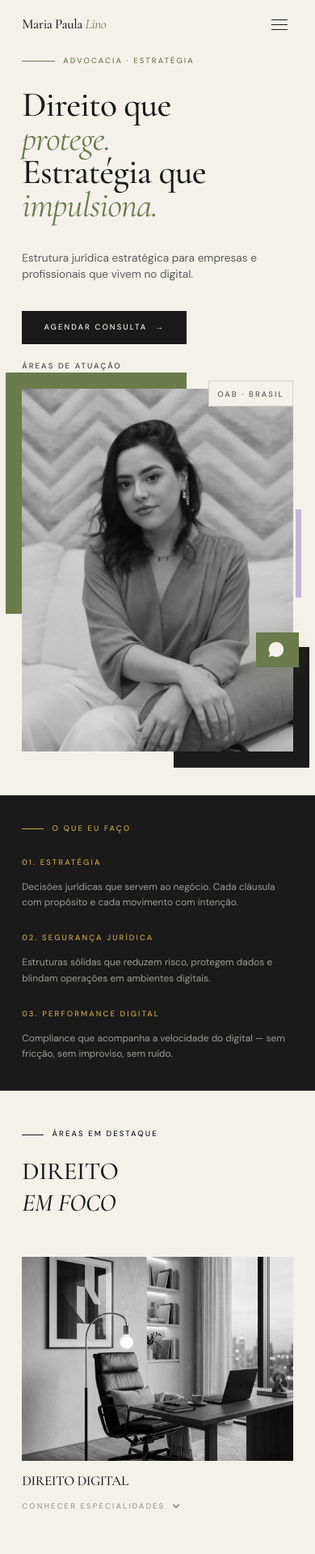
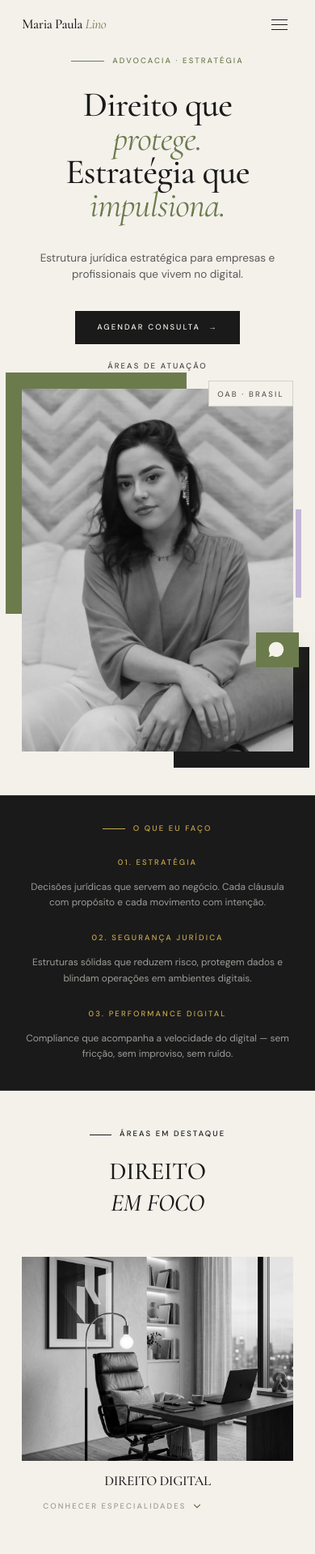
Before and after one commit to anacquesta/mariapaula-project, a React (Vite) app: page / in a window 390 px wide. Shown: the top 1919 px of the page at 81% size. Built offline with nearby package versions, Linux system fonts and the light colour scheme; the HTML template or start-up script is replaced by a standard one.

Commit message:
Centralize section titles and content on mobile for all main sections

```diff
--- a/src/components/site/Areas.tsx
+++ b/src/components/site/Areas.tsx
@@ -109,9 +109,9 @@ const Areas = () => {
     <section id="servicos" className="py-12 md:pt-20 md:pb-12 bg-offwhite">
       <div ref={ref} className="container reveal grid md:grid-cols-12 gap-12 items-start">
         {/* Left Column: Title & Link */}
-        <div className="md:col-span-3 flex flex-col justify-between h-full py-2">
+        <div className="md:col-span-3 flex flex-col items-center text-center md:items-start md:text-left justify-between h-full py-2">
           <div>
-            <div className="flex items-center gap-3 mb-6">
+            <div className="flex items-center justify-center md:justify-start gap-3 mb-6">
               <span className="h-px w-8 bg-charcoal" />
               <span className="label-caps text-charcoal text-xs tracking-widest">Áreas em destaque</span>
             </div>
@@ -125,7 +125,7 @@ const Areas = () => {
         {/* Right Column: Projects Grid */}
         <div className="md:col-span-9 grid grid-cols-1 md:grid-cols-3 gap-x-6 gap-y-12">
           {featuredAreas.map((area) => (
-            <article key={area.id} className="group space-y-4">
+            <article key={area.id} className="group space-y-4 flex flex-col items-center text-center md:items-start md:text-left">
               <div className="relative aspect-[4/3] overflow-hidden bg-muted">
                 <img
                   src={area.img}
@@ -138,7 +138,7 @@ const Areas = () => {
 
                 <button
                   onClick={() => toggleExpand(area.id)}
-                  className="flex items-center gap-2 text-[10px] label-caps tracking-[0.2em] text-charcoal/40 hover:text-charcoal transition-colors group/btn"
+                  className="flex items-center justify-center md:justify-start gap-2 text-[10px] label-caps tracking-[0.2em] text-charcoal/40 hover:text-charcoal transition-colors group/btn"
                 >
                   {expandedId === area.id ? (
                     <>RECOLHER ESPECIALIDADES <ChevronUp size={14} className="text-olive" /></>
@@ -155,7 +155,7 @@ const Areas = () => {
                 >
                   <ul className="space-y-2 py-4 border-t border-charcoal/5">
                     {area.services.map((service, index) => (
-                      <li key={index} className="text-[11px] text-charcoal/70 leading-relaxed flex items-start gap-2">
+                      <li key={index} className="text-[11px] text-charcoal/70 leading-relaxed flex items-start justify-center md:justify-start gap-2">
                         <span className="text-olive">—</span>
                         {service}
                       </li>
--- a/src/components/site/Contact.tsx
+++ b/src/components/site/Contact.tsx
@@ -46,8 +46,8 @@ const Contact = () => {
   return (
     <section id="contato" className="py-12 md:py-20 bg-olive text-offwhite">
       <div ref={ref} className="container reveal grid grid-cols-12 gap-10 md:gap-16">
-        <div className="col-span-12 md:col-span-5">
-          <div className="flex items-center gap-3 mb-6">
+        <div className="col-span-12 md:col-span-5 flex flex-col items-center text-center md:items-start md:text-left">
+          <div className="flex items-center justify-center md:justify-start gap-3 mb-6">
             <span className="h-px w-12 bg-offwhite" />
             <span className="label-caps text-offwhite">Contato</span>
           </div>
@@ -55,11 +55,11 @@ const Contact = () => {
             Conte sobre <br />
             <span className="italic-serif text-charcoal">o seu caso.</span>
           </h2>
-          <p className="mt-8 text-offwhite/70 max-w-sm">
+          <p className="mt-8 text-offwhite/70 max-w-sm mx-auto md:mx-0">
             Resposta em até 24h úteis. Sigilo absoluto.
           </p>
 
-          <div className="mt-12 space-y-4">
+          <div className="mt-12 space-y-4 flex flex-col items-center text-center md:items-start md:text-left">
             <div>
               <div className="label-caps text-offwhite/50 mb-1">Email</div>
               <a href="mailto:mariapaulalino.adv@gmail.com" className="hover-underline text-offwhite uppercase">
@@ -113,7 +113,7 @@ const Contact = () => {
             {errors.mensagem && <p className="text-destructive-foreground text-sm mt-1 bg-destructive/20 px-2 py-0.5">{errors.mensagem}</p>}
           </div>
 
-          <div className="flex flex-wrap items-center gap-6 pt-4">
+          <div className="flex flex-wrap items-center justify-center md:justify-start gap-6 pt-4">
             <button
               type="submit"
               disabled={loading}
--- a/src/components/site/Footer.tsx
+++ b/src/components/site/Footer.tsx
@@ -5,14 +5,14 @@ const Footer = () => (
     <div className="container grid grid-cols-1 md:grid-cols-12 gap-12 md:gap-8 items-start">
 
       {/* Logo & Bio */}
-      <div className="md:col-span-4 space-y-6">
+      <div className="md:col-span-4 space-y-6 flex flex-col items-center text-center md:items-start md:text-left">
         <div className="serif text-2xl tracking-tight">
           MARIA PAULA <span className="italic text-gold">LINO</span>
         </div>
-        <p className="text-offwhite/50 text-xs leading-relaxed max-w-xs">
+        <p className="text-offwhite/50 text-xs leading-relaxed max-w-xs mx-auto md:mx-0">
           Advocacia editorial e estratégica para negócios digitais. Unindo segurança jurídica e visão de negócio.
         </p>
-        <div className="flex items-center gap-4 pt-2">
+        <div className="flex items-center justify-center md:justify-start gap-4 pt-2">
           <a
             href="https://www.instagram.com/mariapaulalino_adv/"
             target="_blank"
@@ -41,7 +41,7 @@ const Footer = () => (
       </div>
 
       {/* Navigation */}
-      <div className="md:col-span-2 space-y-6">
+      <div className="md:col-span-2 space-y-6 flex flex-col items-center text-center md:items-start md:text-left">
         <div className="label-caps text-[10px] tracking-[0.2em] text-gold">NAVEGAÇÃO</div>
         <ul className="space-y-3 text-[10px] tracking-widest text-offwhite/60">
           <li><a href="/" className="hover:text-offwhite transition-colors">INÍCIO</a></li>
@@ -52,7 +52,7 @@ const Footer = () => (
       </div>
 
       {/* Services */}
-      <div className="md:col-span-3 space-y-6">
+      <div className="md:col-span-3 space-y-6 flex flex-col items-center text-center md:items-start md:text-left">
         <div className="label-caps text-[10px] tracking-[0.2em] text-gold">SERVIÇOS</div>
         <ul className="space-y-3 text-[10px] tracking-widest text-offwhite/60 uppercase">
           <li>CONTRATOS ESTRATÉGICOS</li>
@@ -65,7 +65,7 @@ const Footer = () => (
       </div>
 
       {/* Contact */}
-      <div className="md:col-span-3 space-y-6">
+      <div className="md:col-span-3 space-y-6 flex flex-col items-center text-center md:items-start md:text-left">
         <div className="label-caps text-[10px] tracking-[0.2em] text-gold">CONTATO</div>
         <ul className="space-y-3 text-[10px] tracking-widest text-offwhite/60">
           <li>MARIAPAULALINO.ADV@GMAIL.COM</li>
@@ -76,7 +76,7 @@ const Footer = () => (
 
     </div>
 
-    <div className="container mt-20 pt-8 border-t border-offwhite/10 flex flex-col md:flex-row justify-between gap-4 label-caps text-[9px] tracking-[0.2em] text-offwhite/30">
+    <div className="container mt-20 pt-8 border-t border-offwhite/10 flex flex-col md:flex-row justify-between items-center gap-4 label-caps text-[9px] tracking-[0.2em] text-offwhite/30 text-center md:text-left">
       <span>© {new Date().getFullYear()} MARIA PAULA LINO — TODOS OS DIREITOS RESERVADOS</span>
       <span>DESENVOLVIDO POR <a href="https://carolgonzaga.site/" target="_blank" rel="noopener noreferrer" className="hover:text-gold transition-colors">CAROLGONZAGA</a></span>
     </div>
--- a/src/components/site/Hero.tsx
+++ b/src/components/site/Hero.tsx
@@ -10,8 +10,8 @@ const Hero = () => {
 
       <div className="container grid grid-cols-12 gap-6 md:gap-10 items-end">
         {/* LEFT — typography */}
-        <div className="col-span-12 lg:col-span-7 relative">
-          <div className="flex items-center gap-3 mb-8">
+        <div className="col-span-12 lg:col-span-7 relative flex flex-col items-center text-center lg:items-start lg:text-left">
+          <div className="flex items-center justify-center lg:justify-start gap-3 mb-8">
             <span className="h-px w-12 bg-olive" />
             <span className="label-caps text-olive">Advocacia · Estratégia</span>
           </div>
@@ -24,11 +24,11 @@ const Hero = () => {
             <span className="italic-serif text-olive">impulsiona.</span>
           </h1>
 
-          <p className="mt-10 max-w-md text-foreground/70 text-base md:text-lg">
+          <p className="mt-10 max-w-md mx-auto lg:mx-0 text-foreground/70 text-base md:text-lg">
             Estrutura jurídica estratégica para empresas e profissionais que vivem no digital.
           </p>
 
-          <div className="mt-10 flex flex-wrap items-center gap-6">
+          <div className="mt-10 flex flex-wrap items-center justify-center lg:justify-start gap-6">
             <a
               href="/agendar"
               className="inline-flex items-center gap-3 bg-charcoal text-offwhite px-8 py-4 label-caps hover:bg-olive transition-colors duration-300"
--- a/src/components/site/Pillars.tsx
+++ b/src/components/site/Pillars.tsx
@@ -25,7 +25,7 @@ const Pillars = () => {
       <div ref={ref} className="container reveal">
         <div className="grid grid-cols-1 md:grid-cols-12 gap-8 md:gap-4 items-start">
           {/* Label Section */}
-          <div className="md:col-span-3 flex items-center gap-3">
+          <div className="md:col-span-3 flex items-center justify-center md:justify-start gap-3">
             <span className="h-px w-8 bg-gold" />
             <span className="label-caps text-gold text-xs tracking-widest whitespace-nowrap">O que eu faço</span>
           </div>
@@ -33,7 +33,7 @@ const Pillars = () => {
           {/* Pillars Grid */}
           <div className="md:col-span-9 grid grid-cols-1 md:grid-cols-3 gap-8 md:gap-12">
             {pillars.map((p) => (
-              <article key={p.n} className="space-y-4">
+              <article key={p.n} className="space-y-4 flex flex-col items-center text-center md:items-start md:text-left">
                 <div className="label-caps text-gold text-[10px] tracking-[0.2em]">
                   {p.n}. {p.title.toUpperCase()}
                 </div>
```
Also changed, not shown: src/components/site/About.tsx (+8 -8 lines).
